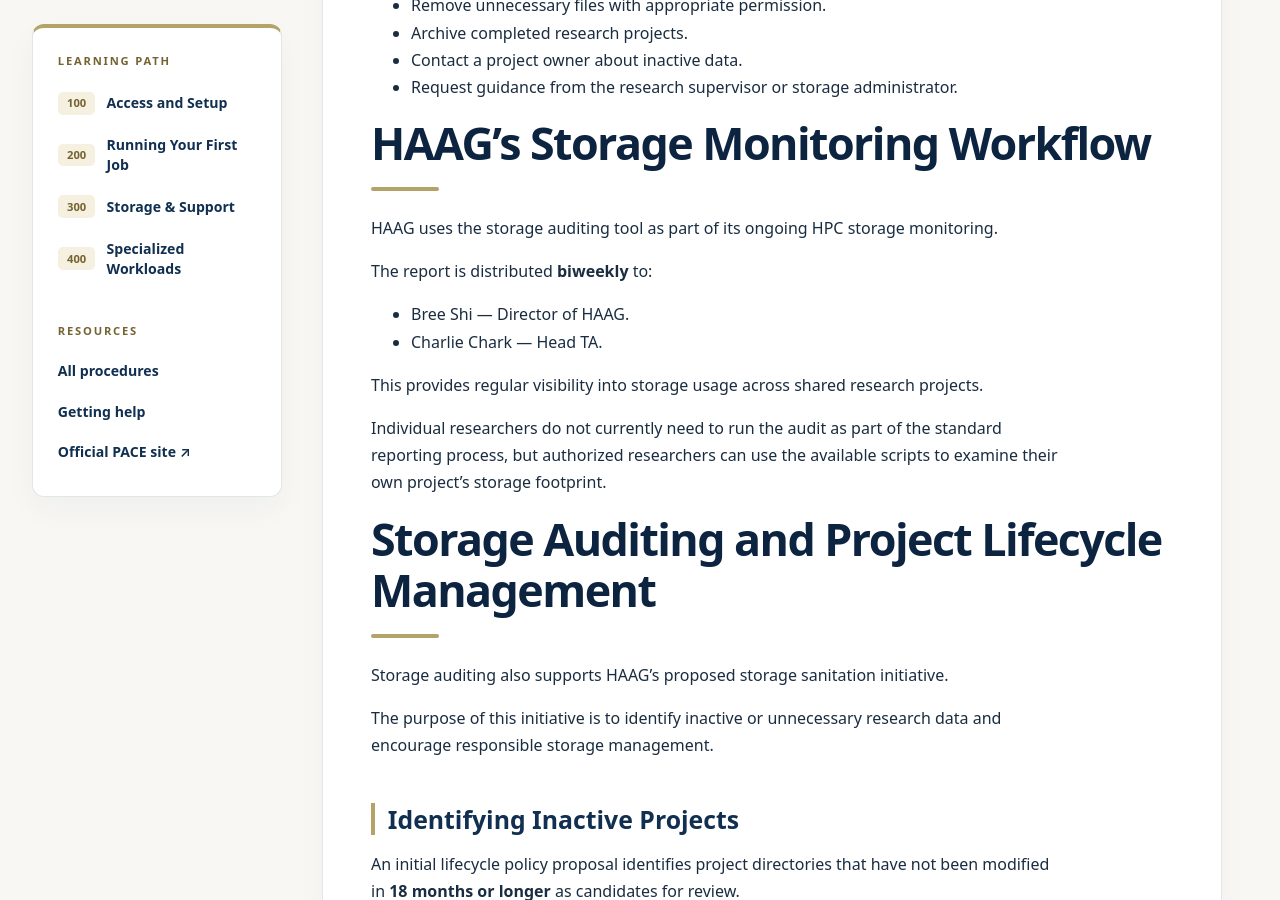
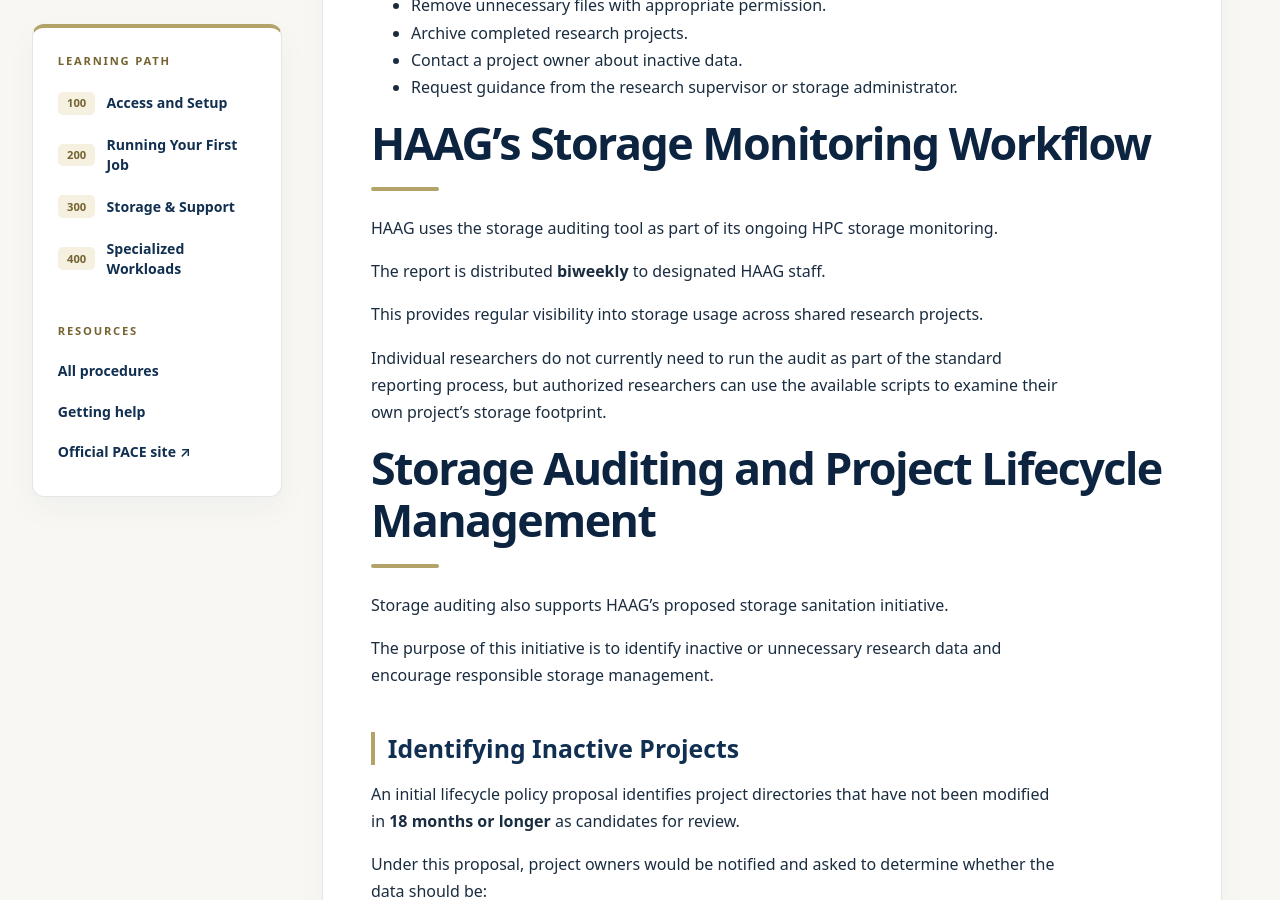
Before and after one commit to Human-Augment-Analytics/HPC-Training, a Jekyll site: the page built from procedures/300 - Storage, Troubleshooting & Support/302 - Auditing Your Storage Usage/302 - Auditing Your Storage Usage.md, in a window 1280 px wide and 900 px high, scrolled down 8631 px. Built offline with Jekyll 4.4.1, drawn with Linux system fonts in a browser that asks for light colours.

Commit message:
- Changed the page title from “Validating Your Job Before Submission" to “Auditing Your Storage Usage” - Removed Gemfile.lock - Replaced the names of the biweekly audit recipients with “designated HAAG staff”?

```diff
--- a/procedures/300 - Storage, Troubleshooting & Support/302 - Auditing Your Storage Usage/302 - Auditing Your Storage Usage.md
+++ b/procedures/300 - Storage, Troubleshooting & Support/302 - Auditing Your Storage Usage/302 - Auditing Your Storage Usage.md
@@ -303,10 +303,7 @@ Based on the audit results, researchers may decide to:
 
 HAAG uses the storage auditing tool as part of its ongoing HPC storage monitoring.
 
-The report is distributed **biweekly** to:
-
-- Bree Shi — Director of HAAG.
-- Charlie Chark — Head TA.
+The report is distributed **biweekly** to  designated HAAG staff.
 
 This provides regular visibility into storage usage across shared research projects.
 
```
Also changed, not shown: other parts of procedures/300 - Storage, Troubleshooting & Support/302 - Auditing Your Storage Usage/302 - Auditing Your Storage Usage.md (+1 -1 lines), Gemfile.lock (deleted).
